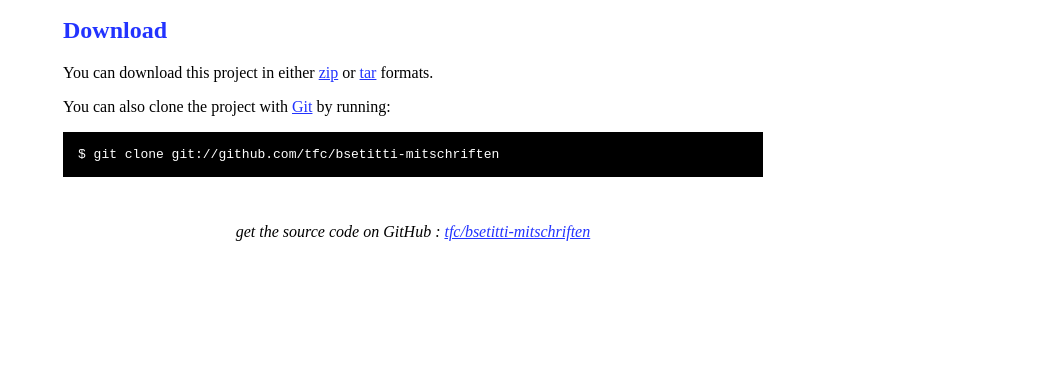
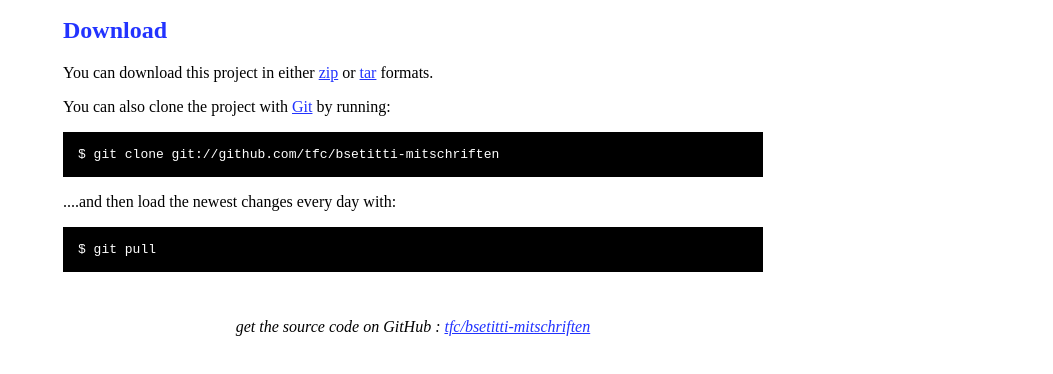
Before and after one commit to tfc/bsetitti-mitschriften, a plain HTML site: page index.html in a window 1280 px wide. Shown: the part 338-712 px from the top of the page, without its empty margins (227-1280 px from the left). Drawn offline with Linux system fonts and the light colour scheme.

Commit message:
Git Pull-Aufruf zu der kurz-Anleitung hinzugefügt

```diff
--- a/index.html
+++ b/index.html
@@ -69,6 +69,9 @@
       by running:
       <pre>$ git clone git://github.com/tfc/bsetitti-mitschriften</pre>
     </p>
+    <p>....and then load the newest changes every day with:
+      <pre>$ git pull</pre>
+    </p>
 
     <div class="footer">
       get the source code on GitHub : <a href="http://github.com/tfc/bsetitti-mitschriften">tfc/bsetitti-mitschriften</a>
```
